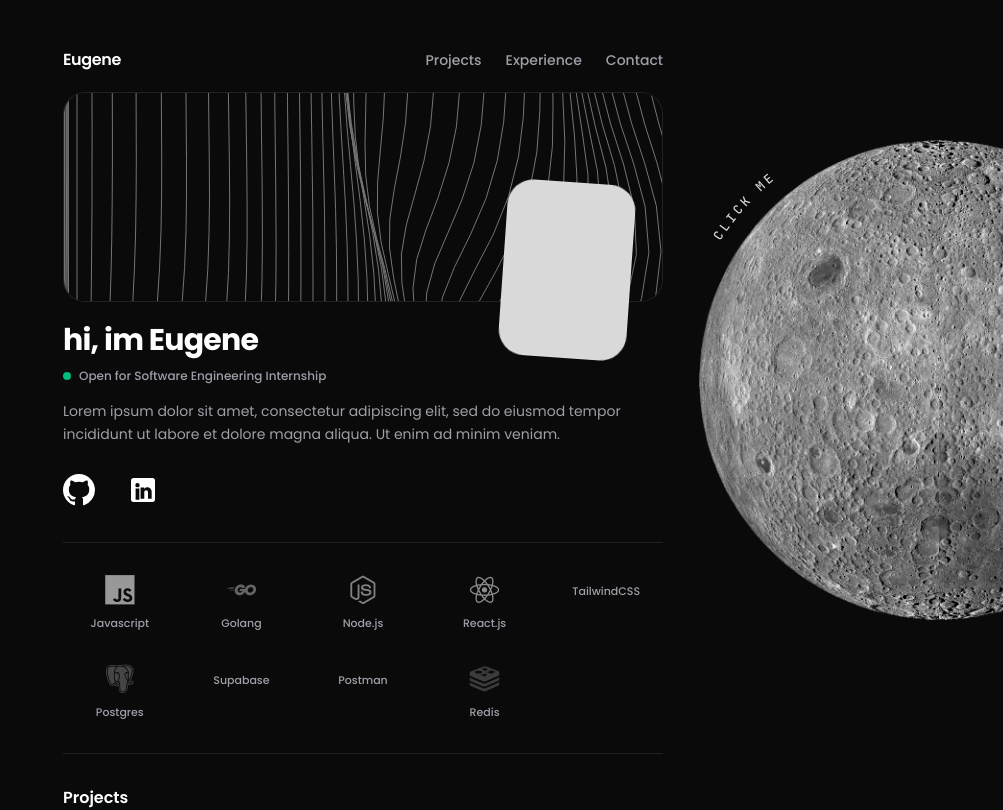
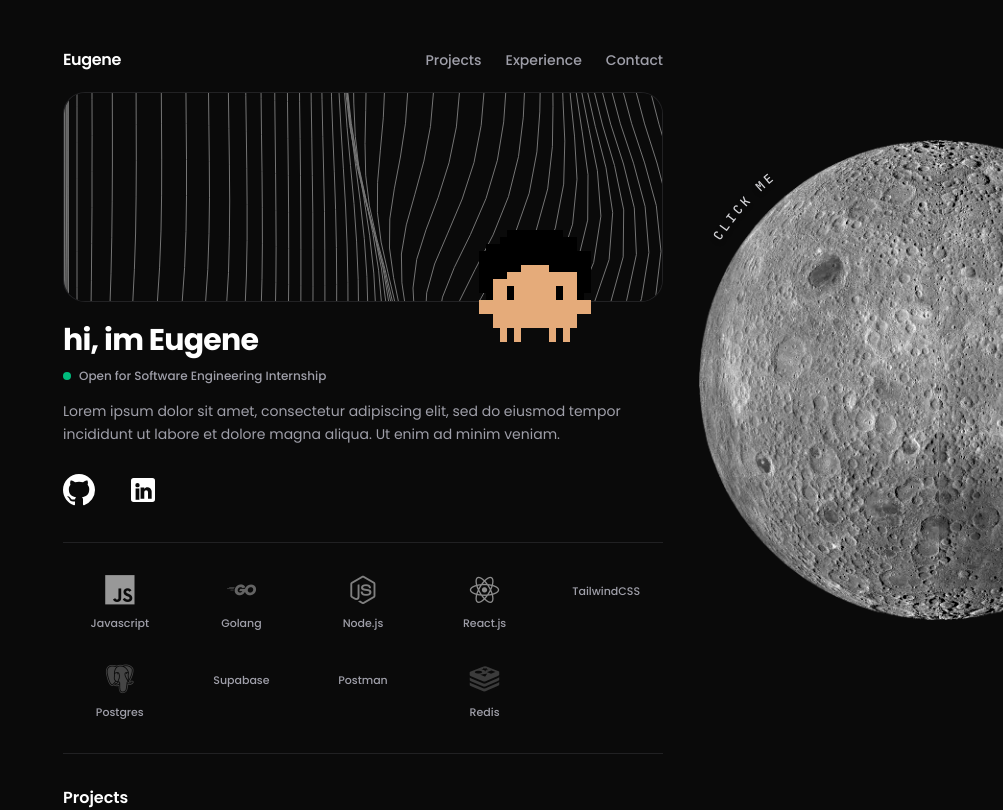
Before and after one commit to jeanebaebae/Portofolio, a Next.js app: page / in a window 1280 px wide. Shown: the top 810 px of the page, without its empty margins (277-1280 px from the left). Built offline with nearby package versions, Linux system fonts and the light colour scheme.

Commit message:
add profile pict

```diff
--- a/app/page.tsx
+++ b/app/page.tsx
@@ -90,8 +90,17 @@ export default function PortfolioPage() {
                 />
             </div>
 
-            {/* Tilted Floating Card in FRONT */}
-            <div className="absolute -bottom-14 right-6 md:right-8 w-28 md:w-32 h-40 md:h-44 bg-[#d9d9d9] rounded-3xl md:rounded-[26px] rotate-[4deg] shadow-2xl border border-white/10 z-10 transition-transform duration-300 hover:rotate-2 hover:scale-105"></div>
+            {/* Floating Profile Image (Posisi Diturunkan Lebih Ke Bawah) */}
+            <div className="absolute -bottom-24 right-2 md:right-4 w-44 md:w-56 h-44 md:h-56 z-10 transition-transform duration-300 hover:scale-105">
+              <Image
+                src="/profile.webp"
+                alt="Profile Avatar"
+                fill
+                sizes="(max-width: 768px) 176px, 224px"
+                priority
+                className="object-contain [image-rendering:pixelated]"
+              />
+            </div>
           </div>
 
           {/* Intro Heading */}
```
Also changed, not shown: public/profile.webp (added).
